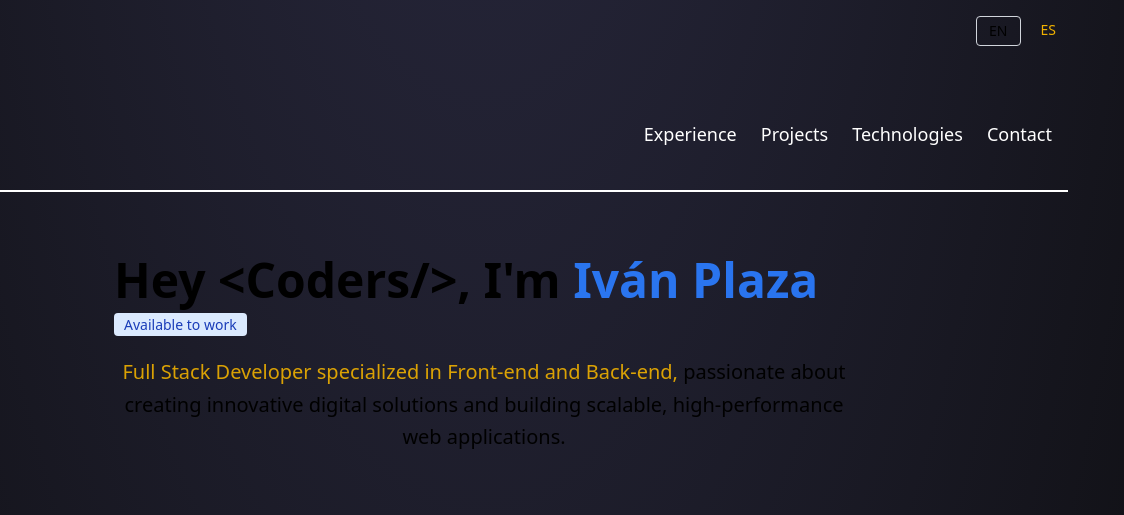
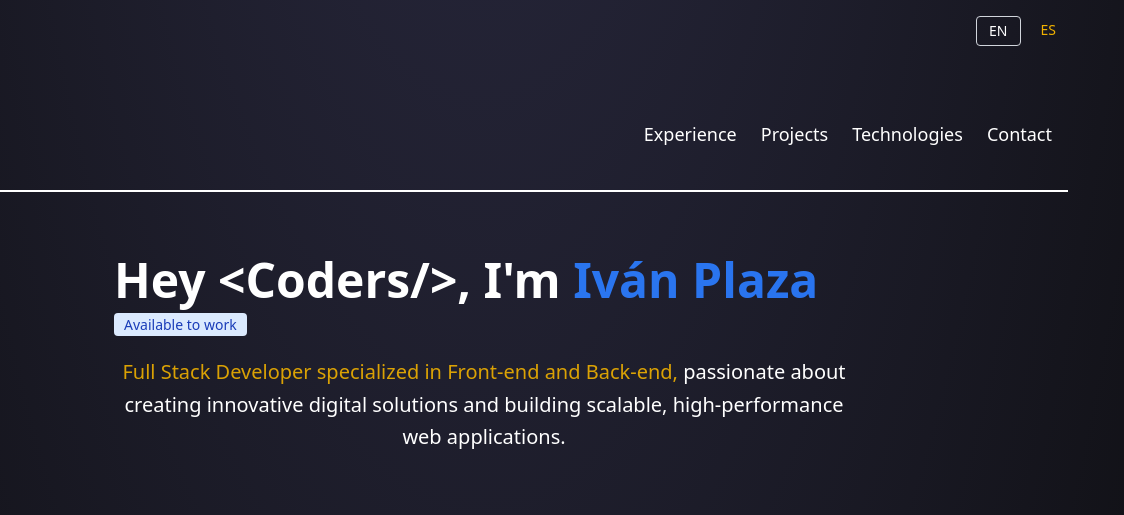
Before and after one commit to IvanPlaza44/portfolio-dev, an Astro site: page /en in a window 1280 px wide. Shown: the top 515 px of the page, 156-1280 px from the left. Built offline with nearby package versions, Linux system fonts and the light colour scheme; Astro itself is replaced by a stand-in of ours.

Commit message:
Fix Dark Mode Colors

```diff
--- a/src/styles/global.css
+++ b/src/styles/global.css
@@ -5,20 +5,17 @@
   --color-primary-foreground: #ffffff;
 }
 
-:root {
-  color-scheme: light dark;
-}
 
 html {
   font-family: 'Onest Variable', system-ui, sans-serif;
   scroll-behavior: smooth;
+  color: white;
 }
 
 body {
   display: flex;
   flex-direction: column;
   align-items: center;
-  background-color: #0e0e0e;
   margin: 0;
   min-height: 100vh;
 }
@@ -56,7 +53,6 @@ h1, h2, h3, p {
   margin: 0.5rem 0;
 }
 
-
 @media (prefers-reduced-motion: reduce) {
   html {
     scroll-behavior: auto;
@@ -74,23 +70,13 @@ h1, h2, h3, p {
   h2 { font-size: 1.125rem; }
 }
 
-
 :root {
-  --background: oklch(0.98 0 0);
   --primary: oklch(0.45 0.15 220);
   --primary-foreground: oklch(0.98 0 0);
   --muted: oklch(0.88 0 0);
   --muted-foreground: oklch(0.55 0 0);
   --border: oklch(0.88 0 0);
   --radius: 0.625rem;
-}
-
-.dark {
-  --background: oklch(0.12 0 0);
-  --primary: oklch(0.65 0.2 180);
-  --muted: oklch(0.22 0 0);
-  --muted-foreground: oklch(0.65 0 0);
-  --border: oklch(0.22 0 0);
 }
 
 @layer components {
```
